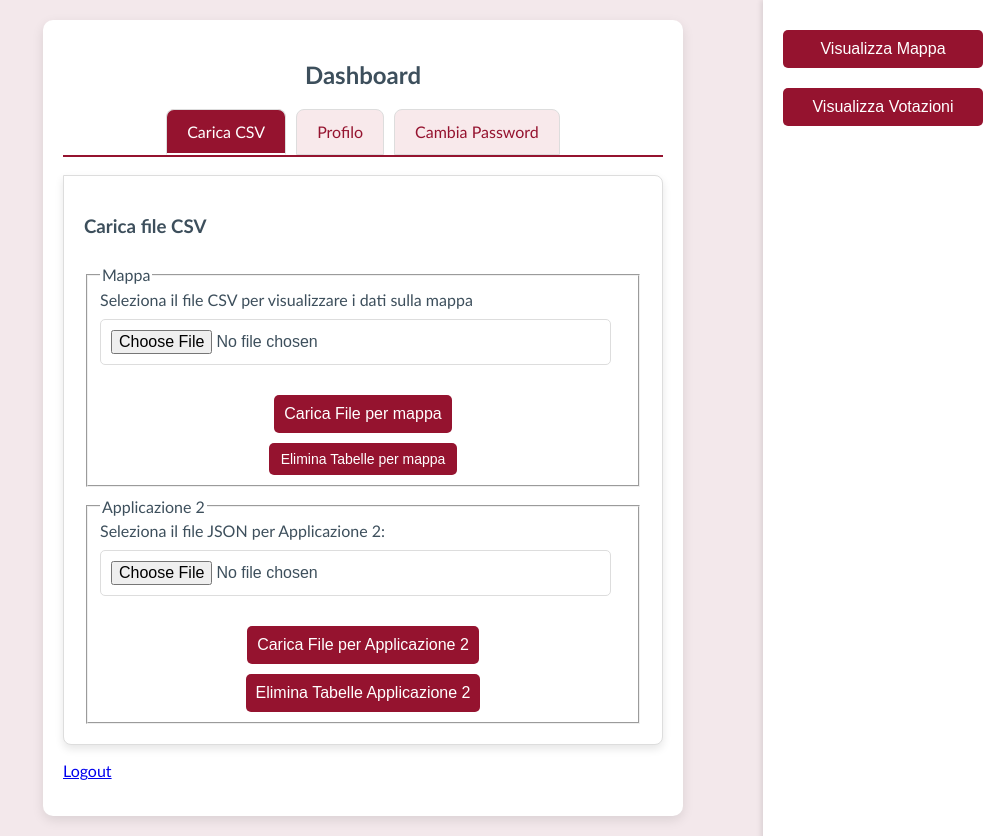
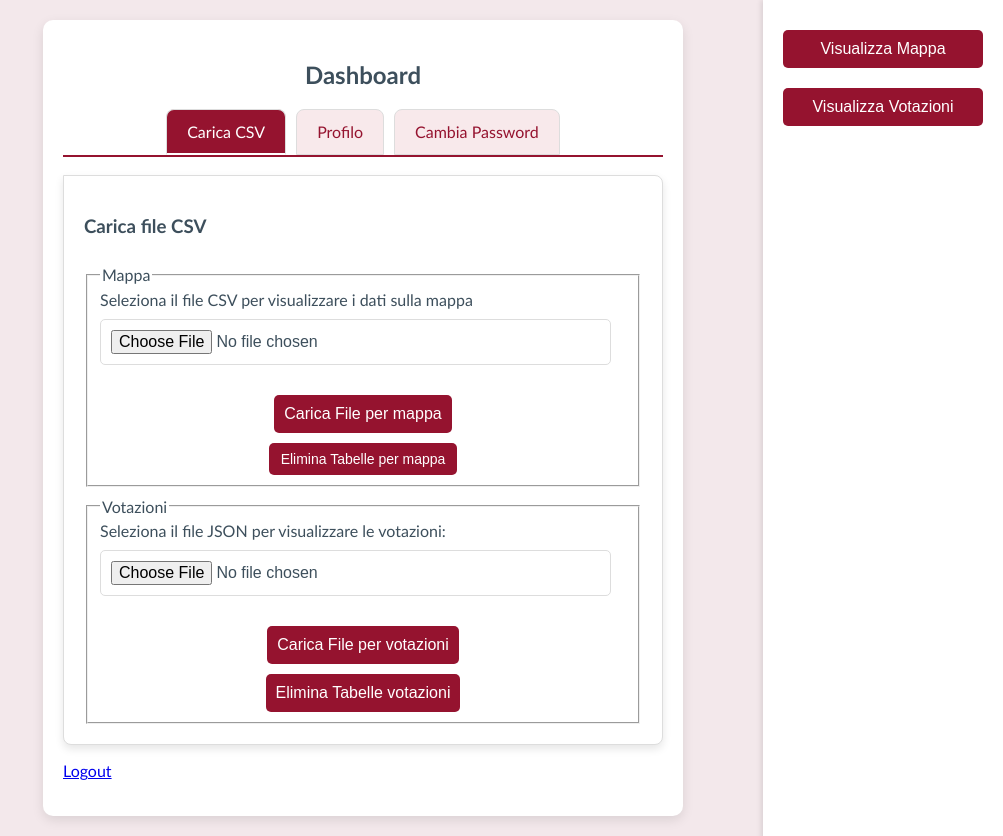
Before and after one commit to AndreaZavatta/tesi_zavatta, a PHP site: page /dashboard/dashboard.php in a window 1280 px wide. Shown: the whole page, without its empty margins (277-1280 px from the left). Run offline with PHP 8.4, Linux system fonts and the light colour scheme.

Commit message:
change names in the dashboard for better understanding the functionality

```diff
--- a/project/dashboard/dashboard.php
+++ b/project/dashboard/dashboard.php
@@ -46,14 +46,14 @@
 
             <!-- Section for Application 2 -->
             <fieldset>
-                <legend>Applicazione 2</legend>
+                <legend>Votazioni</legend>
                 <form id="upload-form-app2" method="POST" enctype="multipart/form-data">
-                    <label for="json_file">Seleziona il file JSON per Applicazione 2:</label>
+                    <label for="json_file">Seleziona il file JSON per visualizzare le votazioni:</label>
                     <input type="file" id="json_file" name="json_file" accept=".json" required>
-                    <button type="submit">Carica File per Applicazione 2</button>
+                    <button type="submit">Carica File per votazioni</button>
                 </form>
                 <div id="delete_container">
-                    <button id="delete-table-btn-app2" onclick="deleteAllTablesVotazioni();">Elimina Tabelle Applicazione 2</button>
+                    <button id="delete-table-btn-app2" onclick="deleteAllTablesVotazioni();">Elimina Tabelle votazioni</button>
                 </div>
             </fieldset>
         </div>
```
